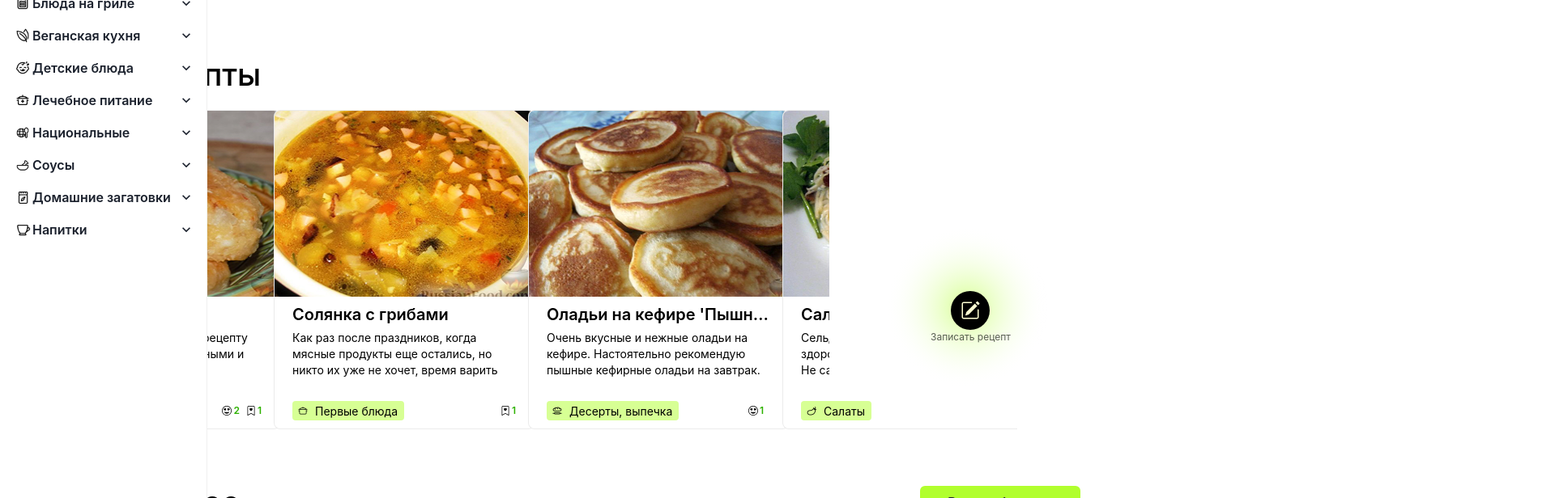
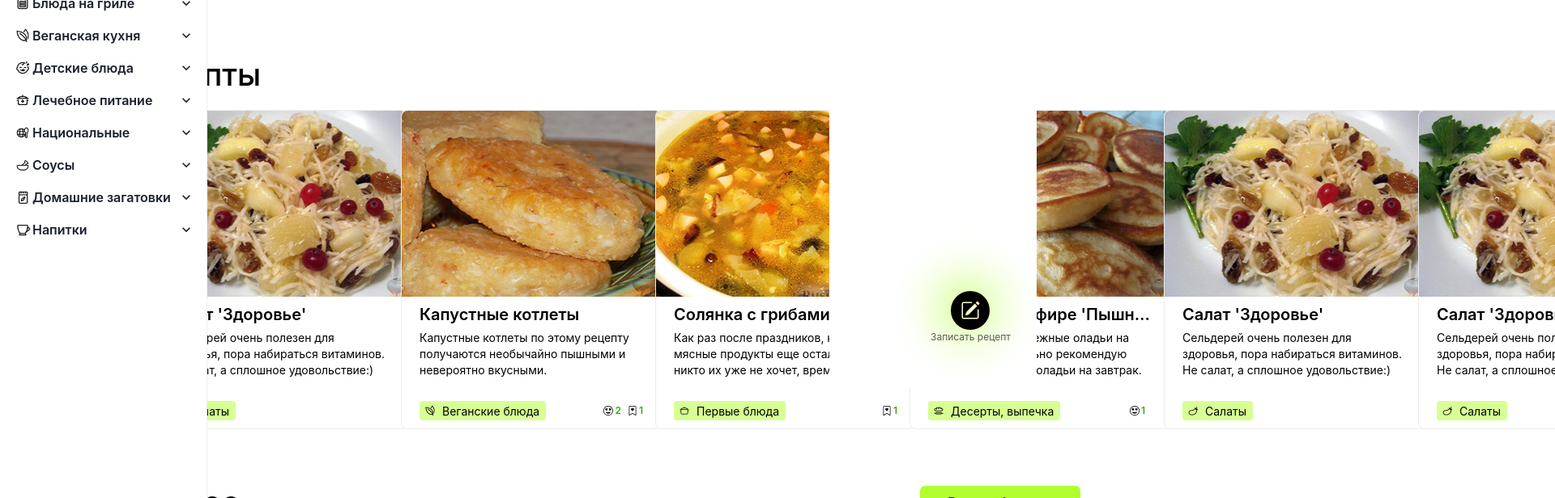
Before and after one commit to ClevertecFrontendLab/OlyaJ, a React (Vite) app: page / in a window 1280 px wide. Shown: the part 320-936 px from the top of the page at 81% size, 1920 px wide, since content can reach past the window. Built offline with nearby package versions, Linux system fonts and the light colour scheme.

Commit message:
sprint-2

```diff
--- a/src/pages/Main/NewRecipes/NewRecipes.module.css
+++ b/src/pages/Main/NewRecipes/NewRecipes.module.css
@@ -1,3 +1,7 @@
+:global(.swiper) {
+    overflow: visible !important;
+}
+
 .container {
     display: flex;
     flex-direction: column;
@@ -23,18 +27,18 @@
 .arrowRight {
     position: absolute;
     top: 45%;
-    z-index: 10;
+    z-index: 100;
     cursor: pointer;
     width: 48px;
     height: 48px;
 }
 
 .arrowLeft {
-    left: 1px;
+    left: -2px;
 }
 
 .arrowRight {
-    right: 1px;
+    right: -2px;
 }
 
 @media (max-width: 768px) {
--- a/src/pages/Main/NewRecipes/NewRecipes.tsx
+++ b/src/pages/Main/NewRecipes/NewRecipes.tsx
@@ -144,6 +144,8 @@ export const NewRecipes = ({ searchValue }: NewRecipesType) => {
                 <Swiper
                     data-test-id={'carousel'}
                     modules={[Navigation]}
+                    slidesPerView={'auto'}
+                    centeredSlides={true}
                     loop={true}
                     navigation={{
                         nextEl: '.swiper-button-next',
```
